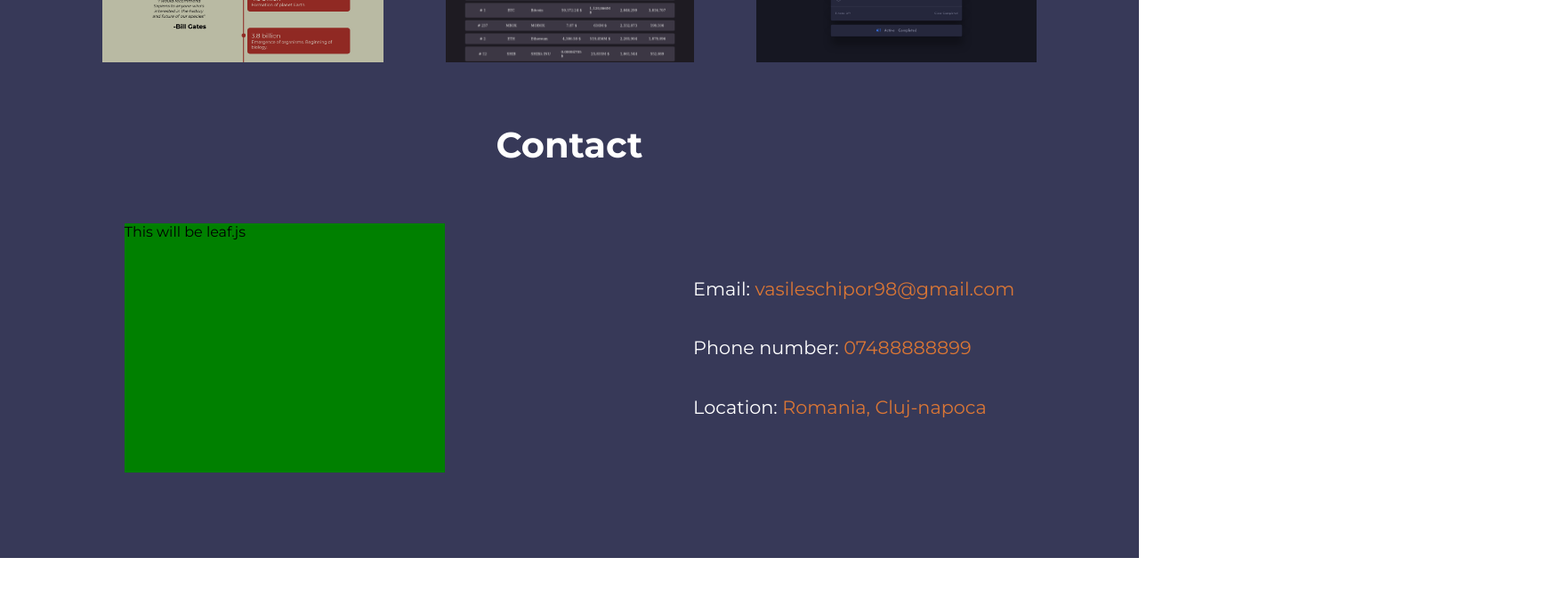
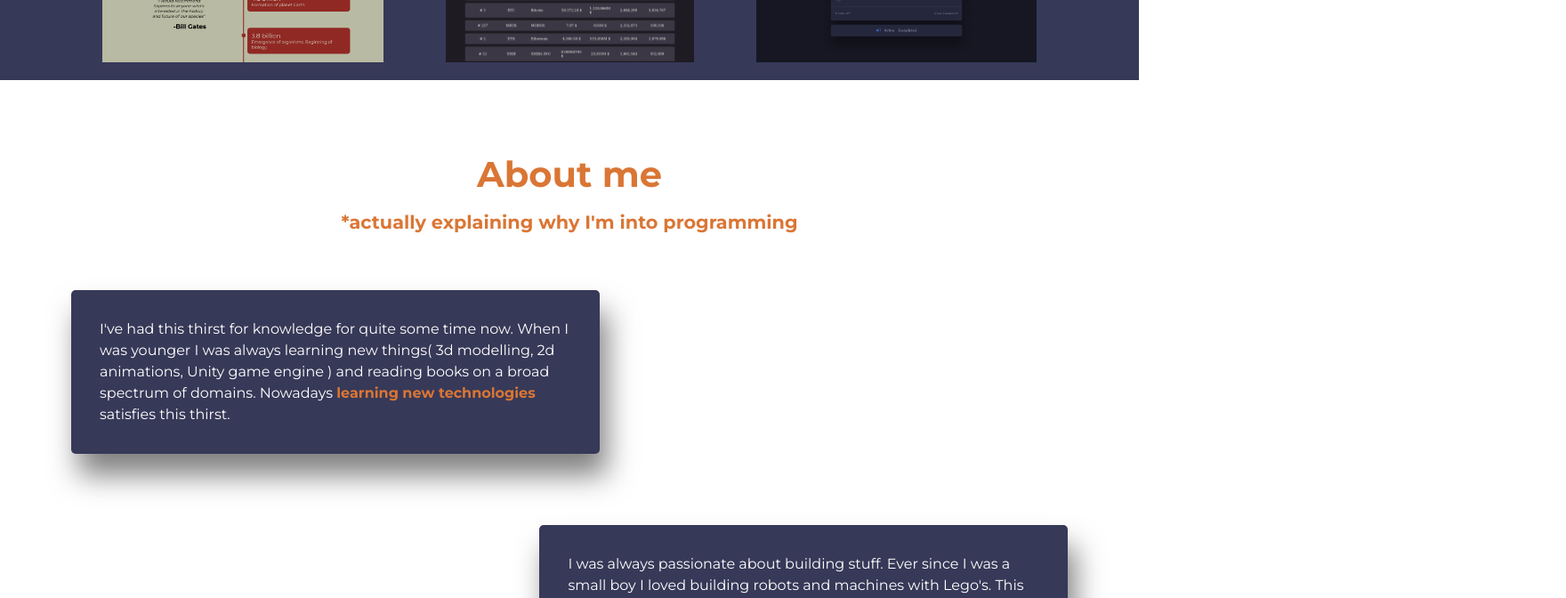
Before and after one commit to Utakato/Portfolio, a React (Create React App) app in the folder client/: page / in a window 1280 px wide. Shown: the part 1620-2292 px from the top of the page at 89% size, 1760 px wide, since content can reach past the window. Before the commit the page ends 2247 px from the top, so only its background shows below. Built offline with nearby package versions, Linux system fonts and the light colour scheme.

Commit message:
Add transition to Skills

```diff
--- a/client/src/App.js
+++ b/client/src/App.js
@@ -4,6 +4,7 @@ import Hero from './components/Hero';
 import Skills from './components/Skills';
 import Projects from './components/Projects';
 import Contact from './components/Contact';
+import About from './components/About';
 function App() {
   return (
     <div className="App">
@@ -11,6 +12,7 @@ function App() {
       <Hero />
       <Skills />
       <Projects />
+      <About />
       <Contact />
     </div>
   );
--- a/client/src/components/Skills/index.jsx
+++ b/client/src/components/Skills/index.jsx
@@ -13,7 +13,7 @@ const Skills = () => {
                         <li>CSS3</li>
                     </ul>
                 </div>
-                <div className="card">
+                <div className="card right">
                     <h3>Server-side</h3>
                     <ul>
                         <li>Node.js</li>
--- a/client/src/components/Skills/style.css
+++ b/client/src/components/Skills/style.css
@@ -22,6 +22,20 @@
     border-radius: 5px;
     font-size: 1.5rem;
     box-shadow: 0.5rem 1.5rem 2rem rgba(0,0,0,0.5);
+    transform: translateX(-50%);
+    opacity: 0;
+    transition: all 0.8s;
+    transition-timing-function: cubic-bezier(.05,.75,.41,.66);
+}
+
+.card.visible,
+#right.visible {
+    transform: translateX(0);
+    opacity: 1;
+}
+
+.card.right {
+    transform: translateX(50%)
 }
 
 ul {
```
